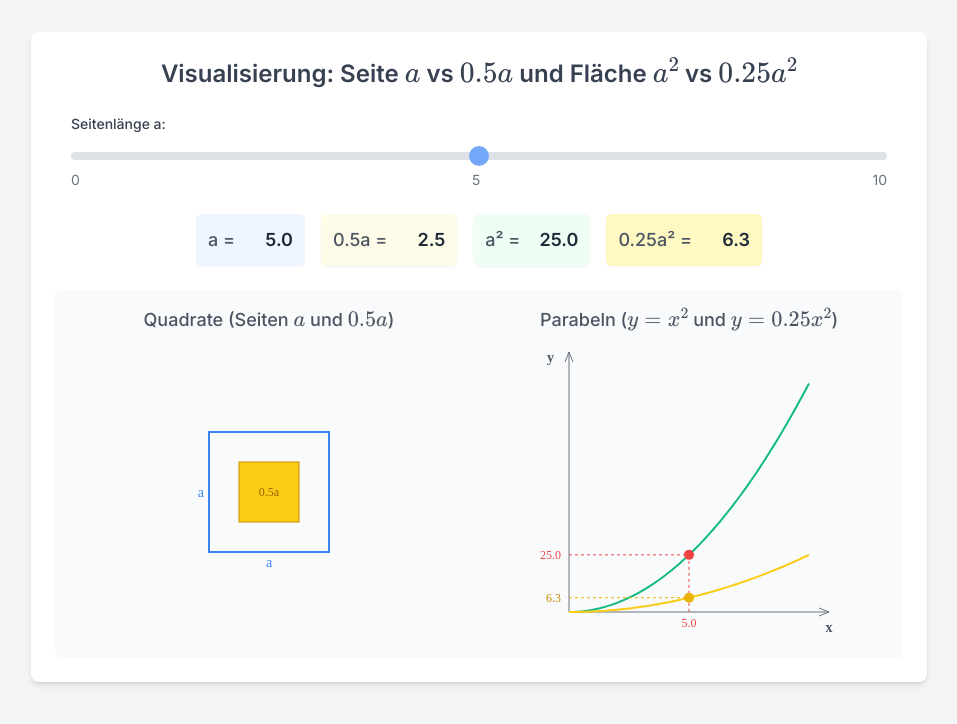
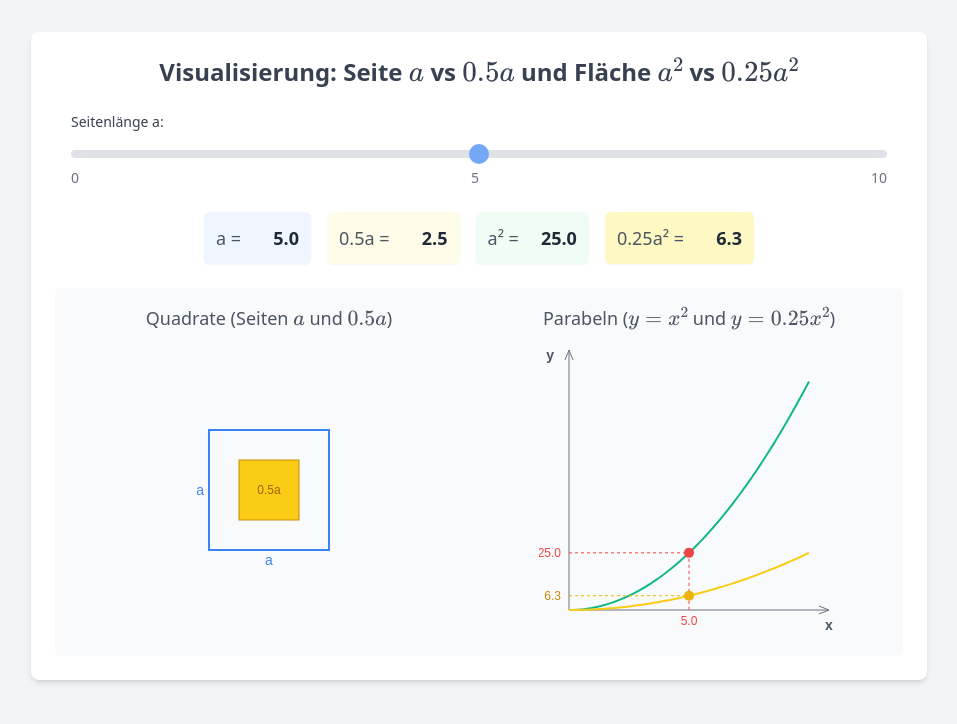
Before and after one commit to HerrBellusci/Numerik, a plain HTML site: page Quadratseite.html in a window 1280 px wide. Shown: the whole page, without its empty margins (161-1118 px from the left). Drawn offline with nearby package versions, Linux system fonts and the light colour scheme.

Commit message:
Google-Schriften entfernt, noindex ergänzt, defekte Seite Phi2 gelöscht

```diff
--- a/Monte_Carlo_PI.html
+++ b/Monte_Carlo_PI.html
@@ -2,14 +2,14 @@
 <html lang="de">
 <head>
     <meta charset="UTF-8">
+    <meta name="robots" content="noindex">
     <meta name="viewport" content="width=device-width, initial-scale=1.0">
     <title>Monte-Carlo-Simulation für Pi</title>
     <script src="https://cdn.tailwindcss.com"></script>
-    <link href="https://fonts.googleapis.com/css2?family=Inter:wght@400;600;700&display=swap" rel="stylesheet">
     <style>
         /* Zusätzliche Stile für bessere Darstellung */
         body {
-            font-family: 'Inter', sans-serif;
+            font-family: system-ui, -apple-system, 'Segoe UI', Roboto, 'Noto Sans', 'Liberation Sans', Arial, sans-serif;
             display: flex;
             justify-content: center;
             align-items: center;
--- a/Quadratseite.html
+++ b/Quadratseite.html
@@ -2,13 +2,14 @@
 <html lang="de">
 <head>
     <meta charset="UTF-8">
+    <meta name="robots" content="noindex">
     <meta name="viewport" content="width=device-width, initial-scale=1.0">
     <title>Visualisierung: Quadrat a vs 0.5a und Fläche a² vs 0.25a²</title>
     <script src="https://cdn.tailwindcss.com"></script>
     <style>
         /* Custom styles for better visualization */
         body {
-            font-family: 'Inter', sans-serif; /* Use Inter font */
+            font-family: system-ui, -apple-system, 'Segoe UI', Roboto, 'Noto Sans', 'Liberation Sans', Arial, sans-serif; /* Use Inter font */
         }
         canvas {
             border-radius: 0.375rem; /* rounded-md */
@@ -65,9 +66,6 @@
              text-align: initial !important; /* Reset text align if needed */
         }
     </style>
-    <link rel="preconnect" href="https://fonts.googleapis.com">
-    <link rel="preconnect" href="https://fonts.gstatic.com" crossorigin>
-    <link href="https://fonts.googleapis.com/css2?family=Inter:wght@400;500;600&display=swap" rel="stylesheet">
 
     <script>
         window.MathJax = {
@@ -174,7 +172,7 @@
             sqCtx.lineWidth = 2;
             sqCtx.strokeRect(x, y, side, side);
             sqCtx.fillStyle = '#3b82f6'; // blue-500
-            sqCtx.font = '14px Inter';
+            sqCtx.font = '14px sans-serif';
             sqCtx.textAlign = 'center';
             sqCtx.fillText('a', x + side / 2, y + side + 15);
             if (side > 20) {
@@ -193,7 +191,7 @@
             sqCtx.strokeRect(innerX, innerY, innerSide, innerSide);
             if (innerSide > 25) {
                 sqCtx.fillStyle = '#a16207'; // yellow-700
-                sqCtx.font = '12px Inter';
+                sqCtx.font = '12px sans-serif';
                 sqCtx.textAlign = 'center';
                 sqCtx.fillText('0.5a', innerX + innerSide / 2, innerY + innerSide / 2 + 4);
             }
@@ -227,7 +225,7 @@
 
             // Axis Labels
             paCtx.fillStyle = '#4b5563'; // gray-600
-            paCtx.font = 'bold 14px Inter';
+            paCtx.font = 'bold 14px sans-serif';
             paCtx.textAlign = 'center';
             paCtx.fillText('x', paCanvasSize - paPadding / 2 + 5, originY + 20);
             paCtx.textAlign = 'right';
@@ -292,7 +290,7 @@
             paCtx.setLineDash([]);
 
             // Coordinate Labels
-            paCtx.font = '12px Inter';
+            paCtx.font = '12px sans-serif';
             paCtx.fillStyle = '#ef4444'; // red-500
             paCtx.textAlign = 'center';
             let xLabelOffset = 0;
```
Also changed, not shown: Archimedes_Dreieck.html (+1 -0 lines), NewtonVisualizer.html (+1 -0 lines), Phi.html (+3 -4 lines), index.html (+1 -0 lines), 1 other file.
